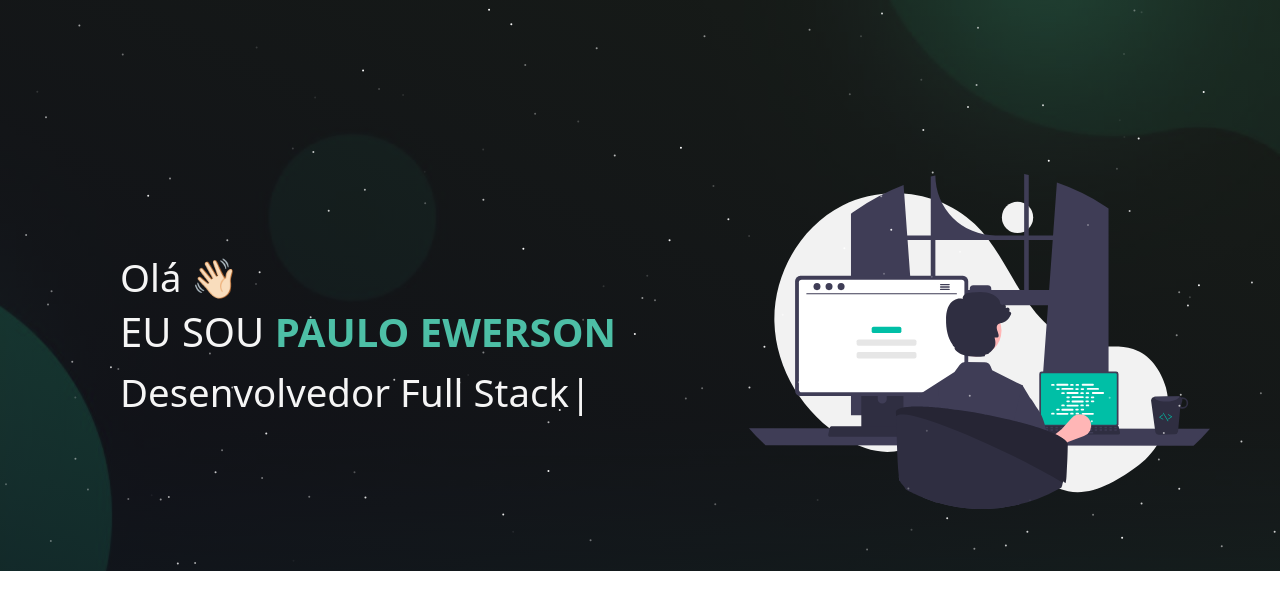
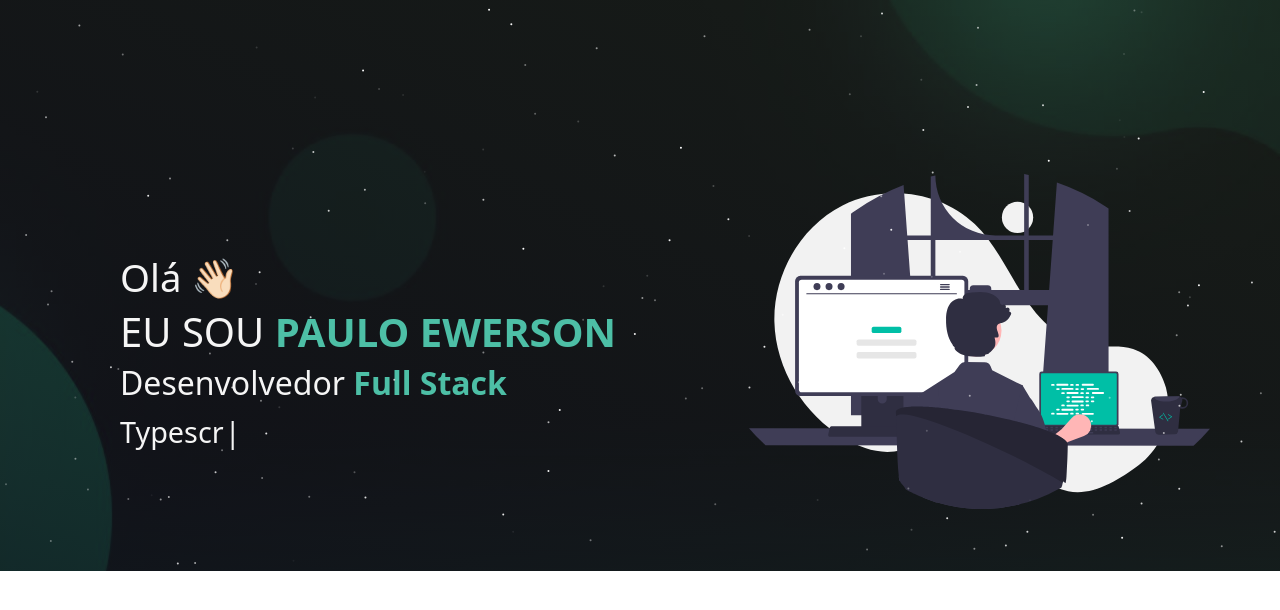
Before and after one commit to PauloEwerson/Portfolio, a React (Create React App) app: page / in a window 1280 px wide. Shown: the top 610 px of the page. Built offline with nearby package versions, Linux system fonts and the light colour scheme.

Commit message:
feat: Altera tamanho do Type

```diff
--- a/src/pages/Home/Type.js
+++ b/src/pages/Home/Type.js
@@ -6,7 +6,6 @@ function Type() {
     <Typewriter
       options={{
         strings: [
-          "Desenvolvedor Full Stack",
           "JavaScript",
           "Typescript",
           "React JS",
--- a/src/pages/Home/index.js
+++ b/src/pages/Home/index.js
@@ -25,6 +25,11 @@ function Home() {
                 <strong className={styles.mainName}> PAULO EWERSON </strong>
               </h1>
 
+              <h2 className={styles.mainJob}>
+                Desenvolvedor
+                <strong className={styles.mainName}> Full Stack </strong>
+              </h2>
+
               <div className={styles.heroType}>
                 <Type />
               </div>
--- a/src/pages/Home/styles.module.css
+++ b/src/pages/Home/styles.module.css
@@ -43,10 +43,15 @@
   color: #4dbfa6;
 }
 
+.mainJob {
+  padding-left: 50px !important;
+  color: #f5f5f5;
+}
+
 .heroType {
   padding: 50;
   text-align: left;
-  font-size: 2.4em !important;
+  font-size: 1.8em !important;
   padding-left: 50px !important;
 }
 
```
